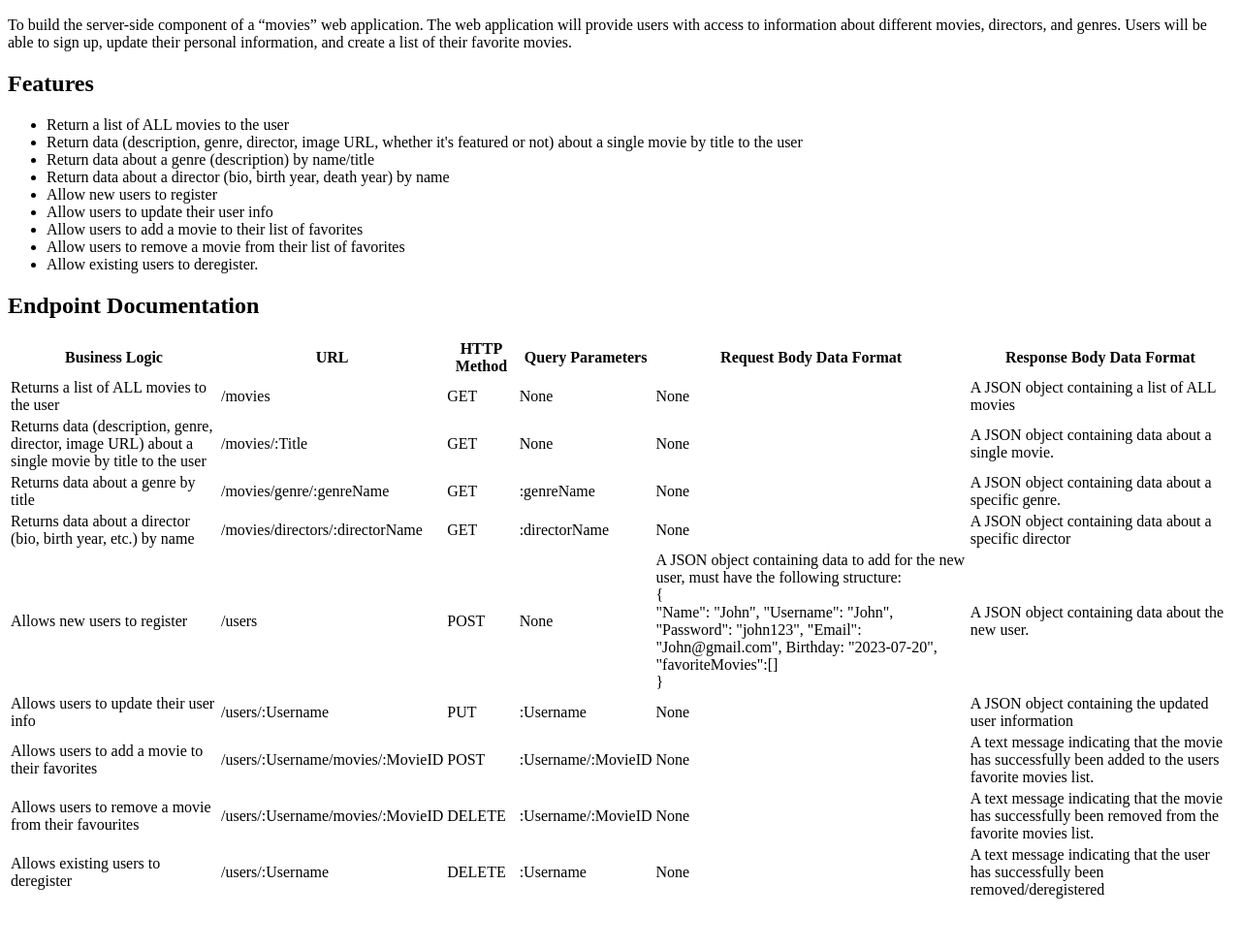
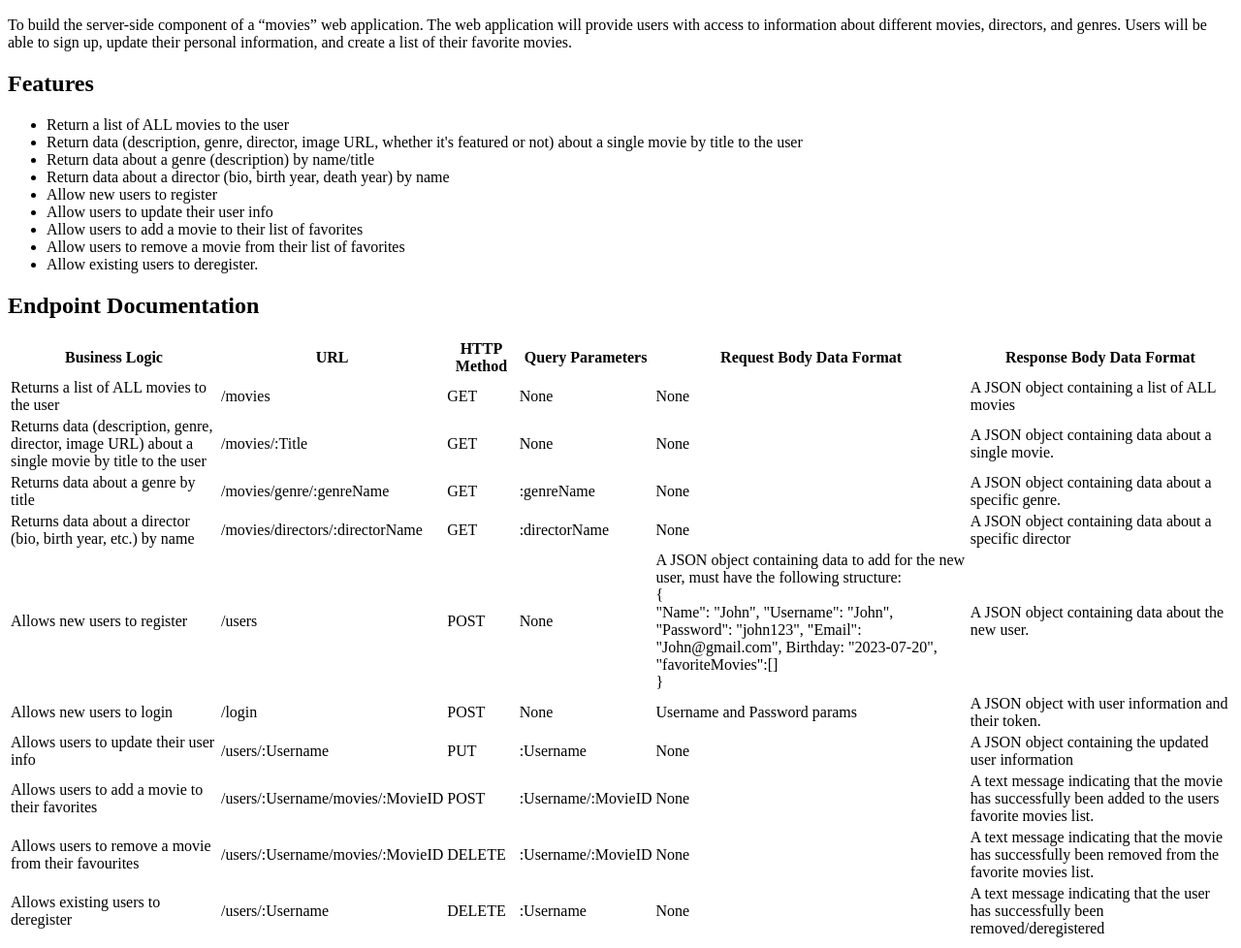
Before and after one commit to priya-km/movie_api, a website: page public/documentation.html in a window 1280 px wide. Shown: the part 110-1088 px from the top of the page at 97% size. Before the commit the page ends 1048 px from the top, so only its background shows below. Drawn offline with Linux system fonts and the light colour scheme.

Commit message:
Updated documentation.html with login end point

```diff
--- a/public/documentation.html
+++ b/public/documentation.html
@@ -101,6 +101,15 @@
     <td>A JSON object containing data about the new user.</td>
   </tr>
 
+    <tr>
+    <td>Allows new users to login</td>
+    <td>/login</td>
+    <td>POST</td>
+    <td>None</td>
+    <td>Username and Password params</td>
+    <td>A JSON object with user information and their token.</td>
+  </tr>
+
   <tr>
     <td>Allows users to update their user info</td>
     <td>/users/:Username</td>
```
